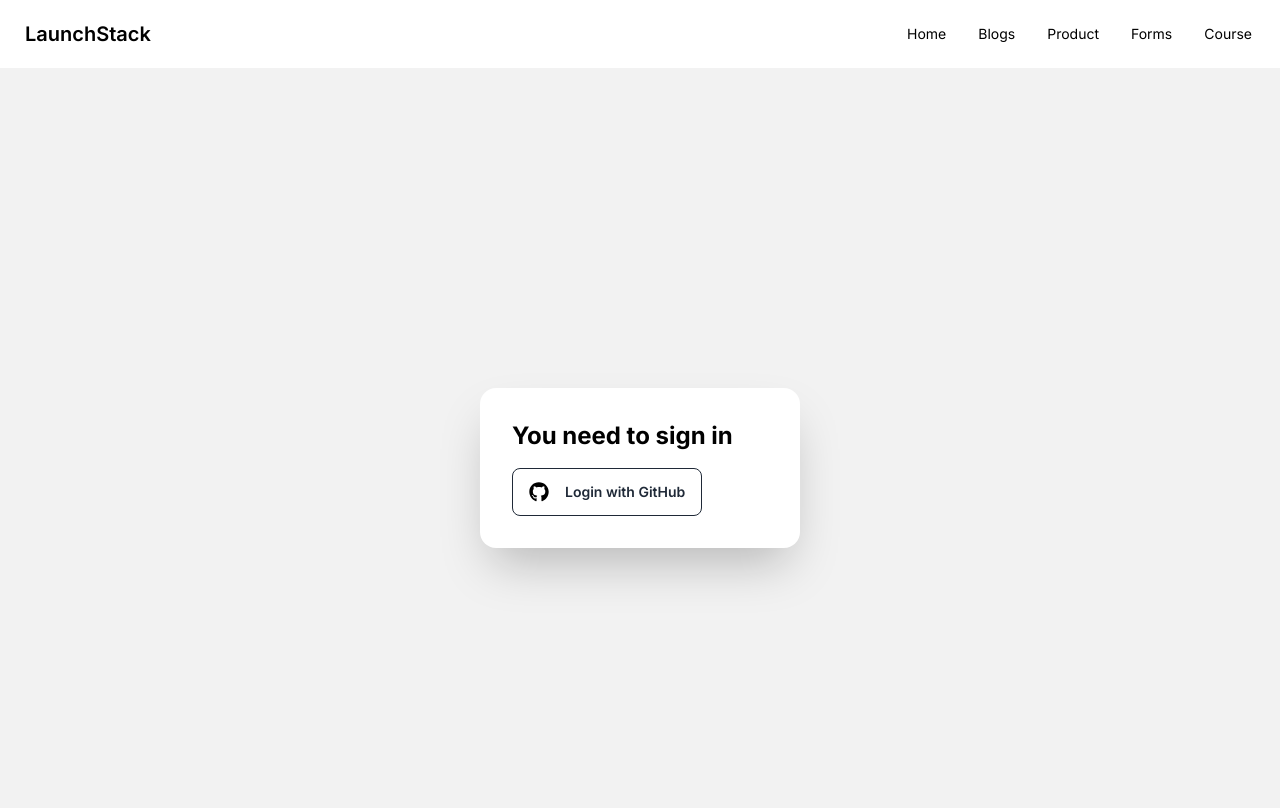
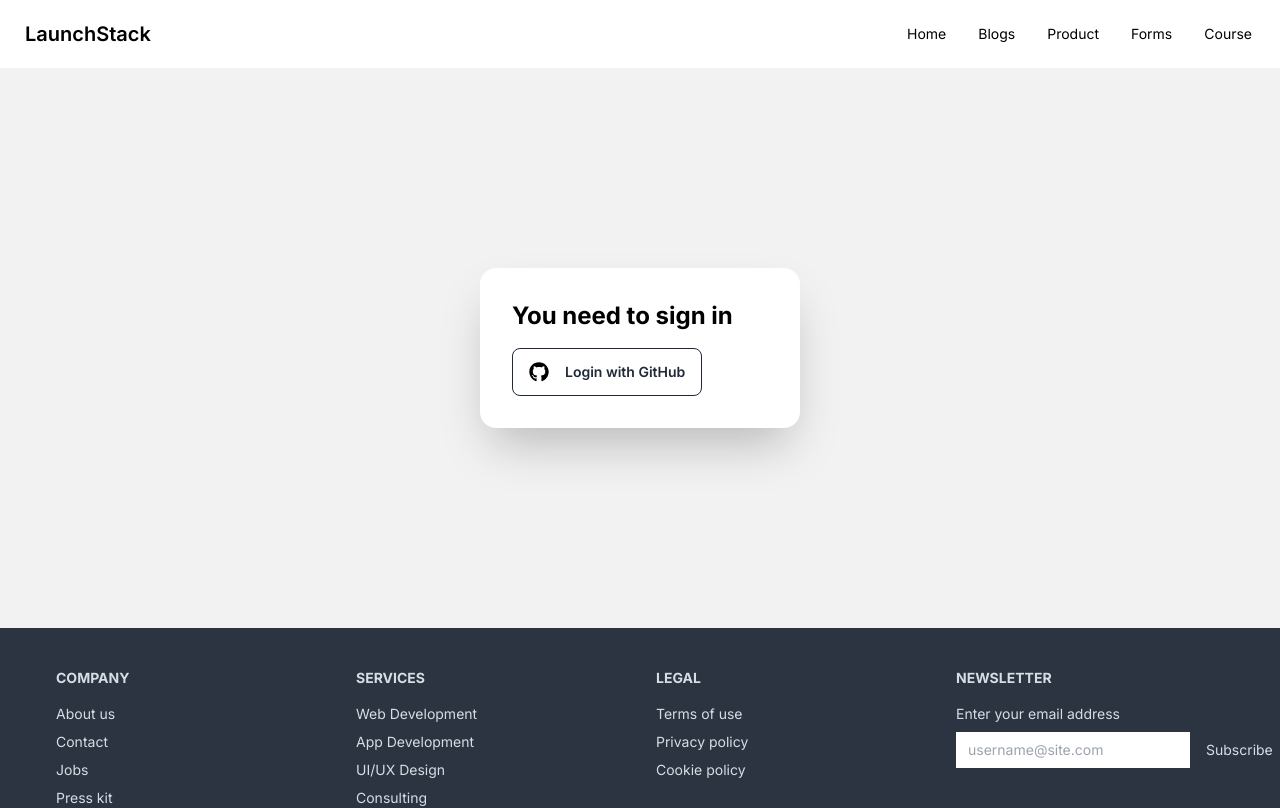
Before and after one commit to donvito/vercel-v0-directory, a Next.js app: page /login in a window 1280 px wide. Shown: the top 808 px of the page. Built offline with nearby package versions, Linux system fonts and the light colour scheme; no server answers.

Commit message:
fix login height

```diff
--- a/src/components/LoginSocial.tsx
+++ b/src/components/LoginSocial.tsx
@@ -14,7 +14,7 @@ export default async function LoginSocial() {
     }
 
     return (
-        <div className="min-h-screen bg-base-200 flex items-center">
+        <div className="min-h-[70vh] bg-base-200 flex items-center">
             <div className="card mx-auto w-full max-w-xs shadow-2xl bg-base-100">
                 <div className="card-body">
                     <h2 className="card-title text-2xl font-bold mb-2">You need to sign in</h2>
```
